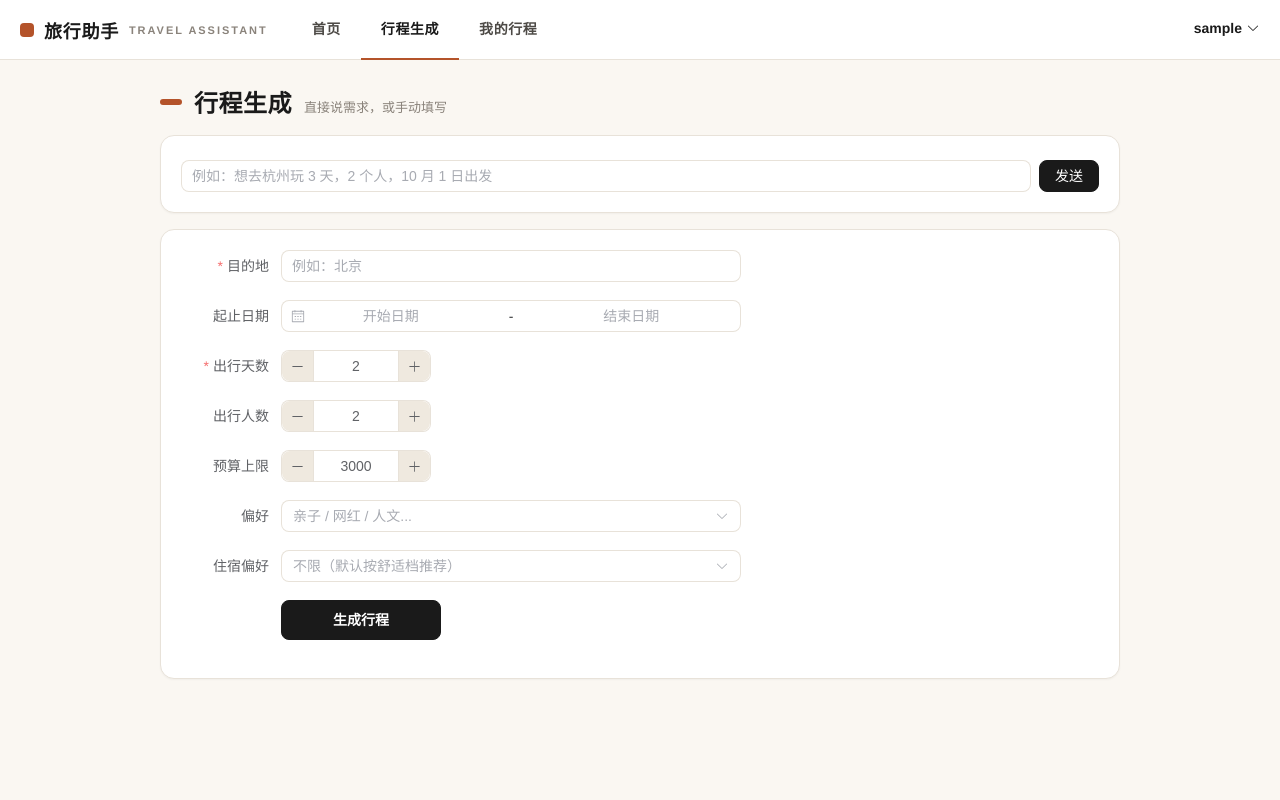
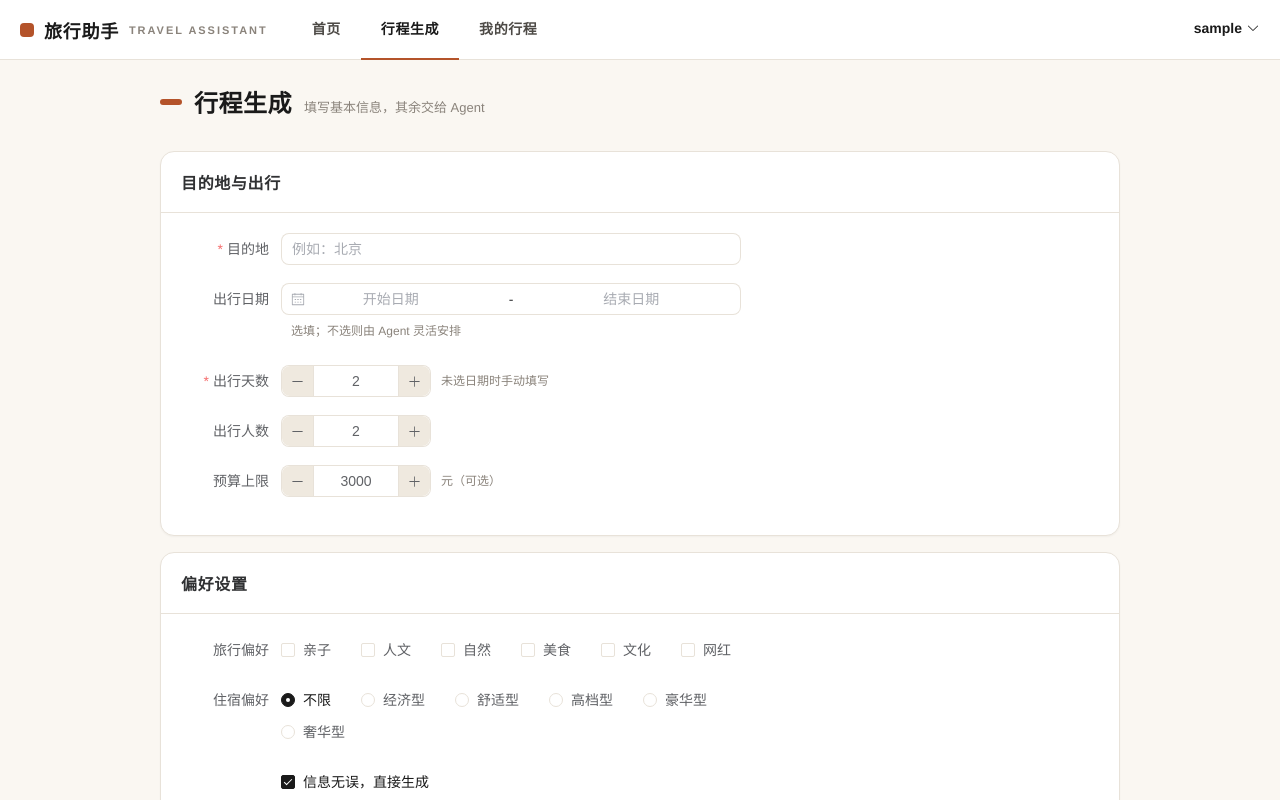
Before and after one commit to wabcyyyy/Travel-Assistant, a Vue app in the folder travel-frontend-vue/: page /generate in a window 1280 px wide. Shown: the top 800 px of the page. Built offline with nearby package versions, Linux system fonts and the light colour scheme; sample sign-in values are in the browser's storage.

Commit message:
style: 生成页分组布局与交互优化
- 表单分栏：目的地与出行 / 偏好设置 两卡片
- 天数由起止日期自动计算（未选日期可手填）；偏好改勾选框
- 住宿偏好改单选组；对话框移至页面底部作为补充说明入口

```diff
--- a/travel-frontend-vue/src/views/GenerateView.vue
+++ b/travel-frontend-vue/src/views/GenerateView.vue
@@ -3,22 +3,14 @@
     <div class="lp-page-head">
       <span class="bar"></span>
       <h2>行程生成</h2>
-      <span class="sub">直接说需求，或手动填写</span>
+      <span class="sub">填写基本信息，其余交给 Agent</span>
     </div>
-    <el-card class="chat-card" shadow="never">
-      <div v-for="(m, i) in chat" :key="i" class="chat-line" :class="m.role">
-        {{ m.text }}
-      </div>
-      <div class="chat-input">
-        <el-input
-          v-model="say"
-          placeholder="例如：想去杭州玩 3 天，2 个人，10 月 1 日出发"
-          @keyup.enter="onSay"
-        />
-        <el-button type="primary" :loading="thinking" @click="onSay">发送</el-button>
-      </div>
-    </el-card>
-    <el-card class="generate" shadow="never">
+
+    <!-- 第一栏：目的地与出行 -->
+    <el-card shadow="never" class="group-card">
+      <template #header>
+        <span class="group-title">目的地与出行</span>
+      </template>
       <el-form
         ref="formRef"
         :model="form"
@@ -29,7 +21,7 @@
         <el-form-item label="目的地" prop="city">
           <el-input v-model="form.city" placeholder="例如：北京" />
         </el-form-item>
-      <el-form-item label="起止日期">
+        <el-form-item label="出行日期">
           <el-date-picker
             v-model="dateRange"
             type="daterange"
@@ -38,33 +30,50 @@
             end-placeholder="结束日期"
             style="width: 100%"
           />
+          <span class="hint">选填；不选则由 Agent 灵活安排</span>
         </el-form-item>
         <el-form-item label="出行天数" prop="days">
           <el-input-number v-model="form.days" :min="1" :max="14" />
+          <span class="hint">{{ dateRange ? '已按日期自动计算' : '未选日期时手动填写' }}</span>
         </el-form-item>
         <el-form-item label="出行人数" prop="persons">
           <el-input-number v-model="form.persons" :min="1" :max="20" />
         </el-form-item>
-      <el-form-item label="预算上限" prop="budget">
+        <el-form-item label="预算上限">
           <el-input-number v-model="form.budget" :min="0" :step="500" />
+          <span class="hint">元（可选）</span>
         </el-form-item>
-      <el-form-item label="偏好">
-        <el-select v-model="form.preferences" multiple placeholder="亲子 / 网红 / 人文..." clearable>
-          <el-option label="亲子" value="亲子" />
-          <el-option label="网红" value="网红" />
-          <el-option label="人文" value="人文" />
-          <el-option label="自然" value="自然" />
-          <el-option label="美食" value="美食" />
-        </el-select>
+      </el-form>
+    </el-card>
+
+    <!-- 第二栏：偏好设置 -->
+    <el-card shadow="never" class="group-card">
+      <template #header>
+        <span class="group-title">偏好设置</span>
+      </template>
+      <el-form label-width="100px" style="max-width: 560px">
+        <el-form-item label="旅行偏好">
+          <el-checkbox-group v-model="form.preferences">
+            <el-checkbox value="亲子">亲子</el-checkbox>
+            <el-checkbox value="人文">人文</el-checkbox>
+            <el-checkbox value="自然">自然</el-checkbox>
+            <el-checkbox value="美食">美食</el-checkbox>
+            <el-checkbox value="文化">文化</el-checkbox>
+            <el-checkbox value="网红">网红</el-checkbox>
+          </el-checkbox-group>
         </el-form-item>
         <el-form-item label="住宿偏好">
-        <el-select v-model="form.hotelTier" placeholder="不限（默认按舒适档推荐）" clearable>
-          <el-option label="经济型" value="经济型" />
-          <el-option label="舒适型" value="舒适型" />
-          <el-option label="高档型" value="高档型" />
-          <el-option label="豪华型" value="豪华型" />
-          <el-option label="奢华型" value="奢华型" />
-        </el-select>
+          <el-radio-group v-model="form.hotelTier">
+            <el-radio value="">不限</el-radio>
+            <el-radio value="经济型">经济型</el-radio>
+            <el-radio value="舒适型">舒适型</el-radio>
+            <el-radio value="高档型">高档型</el-radio>
+            <el-radio value="豪华型">豪华型</el-radio>
+            <el-radio value="奢华型">奢华型</el-radio>
+          </el-radio-group>
+        </el-form-item>
+        <el-form-item>
+          <el-checkbox v-model="agreeTerms">信息无误，直接生成</el-checkbox>
         </el-form-item>
         <el-form-item>
           <el-button type="primary" size="large" class="submit" :loading="loading" @click="onSubmit">
@@ -78,16 +87,34 @@
         type="error"
         :closable="false"
         show-icon
-      style="margin-bottom: 12px"
       />
+    </el-card>
+
+    <!-- 对话框放最底下，作为额外补充 -->
+    <el-card shadow="never" class="chat-card">
+      <template #header>
+        <span class="group-title">补充说明（可选）</span>
+      </template>
+      <p class="chat-tip">有特别要求？用一句话告诉我们，AI 会帮你补全或调整上面的表单。</p>
+      <div v-for="(m, i) in chat" :key="i" class="chat-line" :class="m.role">
+        {{ m.text }}
+      </div>
+      <div class="chat-input">
+        <el-input
+          v-model="say"
+          placeholder="例如：想去杭州玩 3 天，2 个人，10 月 1 日出发"
+          @keyup.enter="onSay"
+        />
+        <el-button type="primary" plain :loading="thinking" @click="onSay">发送</el-button>
+      </div>
     </el-card>
   </div>
 </template>
 
 <script setup lang="ts">
-import { reactive, ref } from 'vue'
+import { reactive, ref, watch } from 'vue'
 import { useRouter } from 'vue-router'
-import { type FormInstance, type FormRules } from 'element-plus'
+import { ElMessage, type FormInstance, type FormRules } from 'element-plus'
 
 import { generateItinerary, clarifyTrip } from '../api'
 
@@ -97,6 +124,48 @@ const formRef = ref<FormInstance>()
 const chat = ref<{ role: 'user' | 'ai'; text: string }[]>([])
 const say = ref('')
 const thinking = ref(false)
+const agreeTerms = ref(true)
+
+const form = reactive({
+  city: '',
+  days: 2,
+  persons: 2,
+  budget: 3000,
+  preferences: [] as string[],
+  hotelTier: '' as string,
+})
+
+const loading = ref(false)
+const errorMsg = ref('')
+const dateRange = ref<[string, string] | null>(null)
+
+// 出行天数由所选日期区间自动计算（含头含尾）；未选日期时可手填
+watch(dateRange, (range) => {
+  if (!range || !range[0] || !range[1]) return
+  const ms = new Date(range[1]).getTime() - new Date(range[0]).getTime()
+  const days = Math.round(ms / 86400000) + 1
+  if (days >= 1 && days <= 14) form.days = days
+})
+
+async function onSay() {
+  const msg = say.value.trim()
+  if (!msg || thinking.value) return
+  chat.value.push({ role: 'user', text: msg })
+  say.value = ''
+  thinking.value = true
+  try {
+    const res = await clarifyTrip({ message: msg })
+    applySlots(res.data.slots || {})
+    chat.value.push({
+      role: 'ai',
+      text: res.data.ready ? '信息齐了！点击「生成行程」即可 ✅' : res.data.question || '还有信息需要补充',
+    })
+  } catch {
+    chat.value.push({ role: 'ai', text: '没太理解，换个说法试试？' })
+  } finally {
+    thinking.value = false
+  }
+}
 
 function applySlots(slots: Record<string, unknown>) {
   if (slots.city) form.city = String(slots.city)
@@ -111,39 +180,6 @@ function applySlots(slots: Record<string, unknown>) {
   }
 }
 
-async function onSay() {
-  const msg = say.value.trim()
-  if (!msg || thinking.value) return
-  chat.value.push({ role: 'user', text: msg })
-  say.value = ''
-  thinking.value = true
-  try {
-    const res = await clarifyTrip({ message: msg })
-    applySlots(res.data.slots || {})
-    chat.value.push({
-      role: 'ai',
-      text: res.data.ready ? '信息齐了！点击下方「生成行程」即可 ✅' : res.data.question || '还有信息需要补充',
-    })
-  } catch {
-    chat.value.push({ role: 'ai', text: '没太理解，换个说法试试？' })
-  } finally {
-    thinking.value = false
-  }
-}
-
-const form = reactive({
-  city: '',
-  days: 2,
-  persons: 2,
-  budget: 3000,
-  preferences: [] as string[],
-  hotelTier: '' as string,
-})
-
-const dateRange = ref<[string, string] | null>(null)
-const loading = ref(false)
-const errorMsg = ref('')
-
 const rules: FormRules = {
   city: [{ required: true, message: '请输入目的地', trigger: 'blur' }],
   days: [{ required: true, message: '请输入出行天数', trigger: 'change' }],
@@ -152,6 +188,10 @@ const rules: FormRules = {
 async function onSubmit() {
   const valid = await formRef.value?.validate().catch(() => false)
   if (!valid) return
+  if (!agreeTerms.value) {
+    ElMessage.warning('请先勾选确认')
+    return
+  }
   loading.value = true
   errorMsg.value = ''
   try {
@@ -178,10 +218,26 @@ async function onSubmit() {
 .generate-page {
   max-width: 960px;
   margin: 0 auto;
+  display: flex;
+  flex-direction: column;
+  gap: 16px;
 }
 
-.chat-card {
-  margin-bottom: 16px;
+.group-title {
+  font-weight: 800;
+  letter-spacing: 0.04em;
+}
+
+.hint {
+  margin-left: 10px;
+  color: var(--lp-muted);
+  font-size: 12px;
+}
+
+.chat-tip {
+  margin: 0 0 10px;
+  color: var(--lp-muted);
+  font-size: 13px;
 }
 
 .chat-line {
```
Lines whose indentation alone changed are shown as unchanged.
